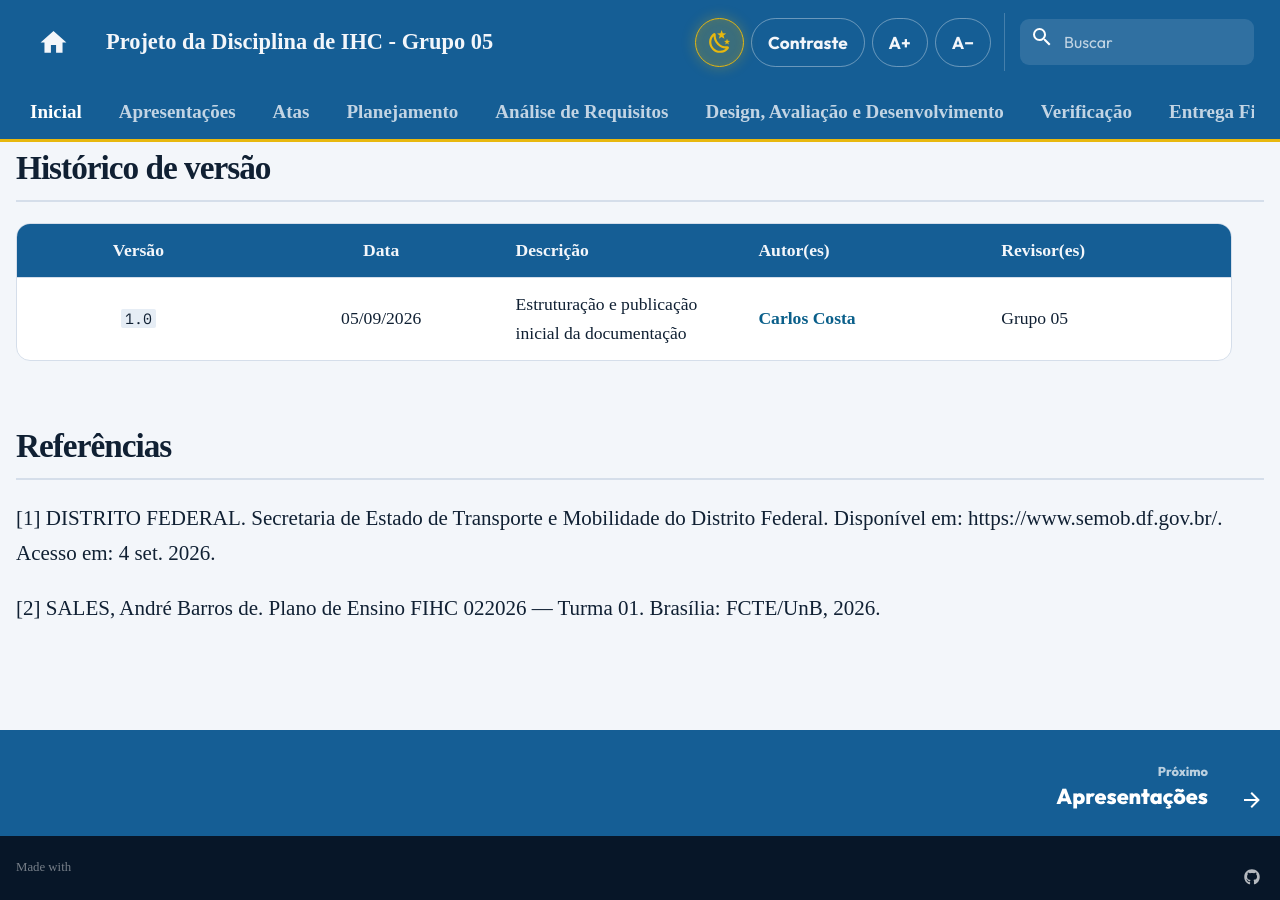
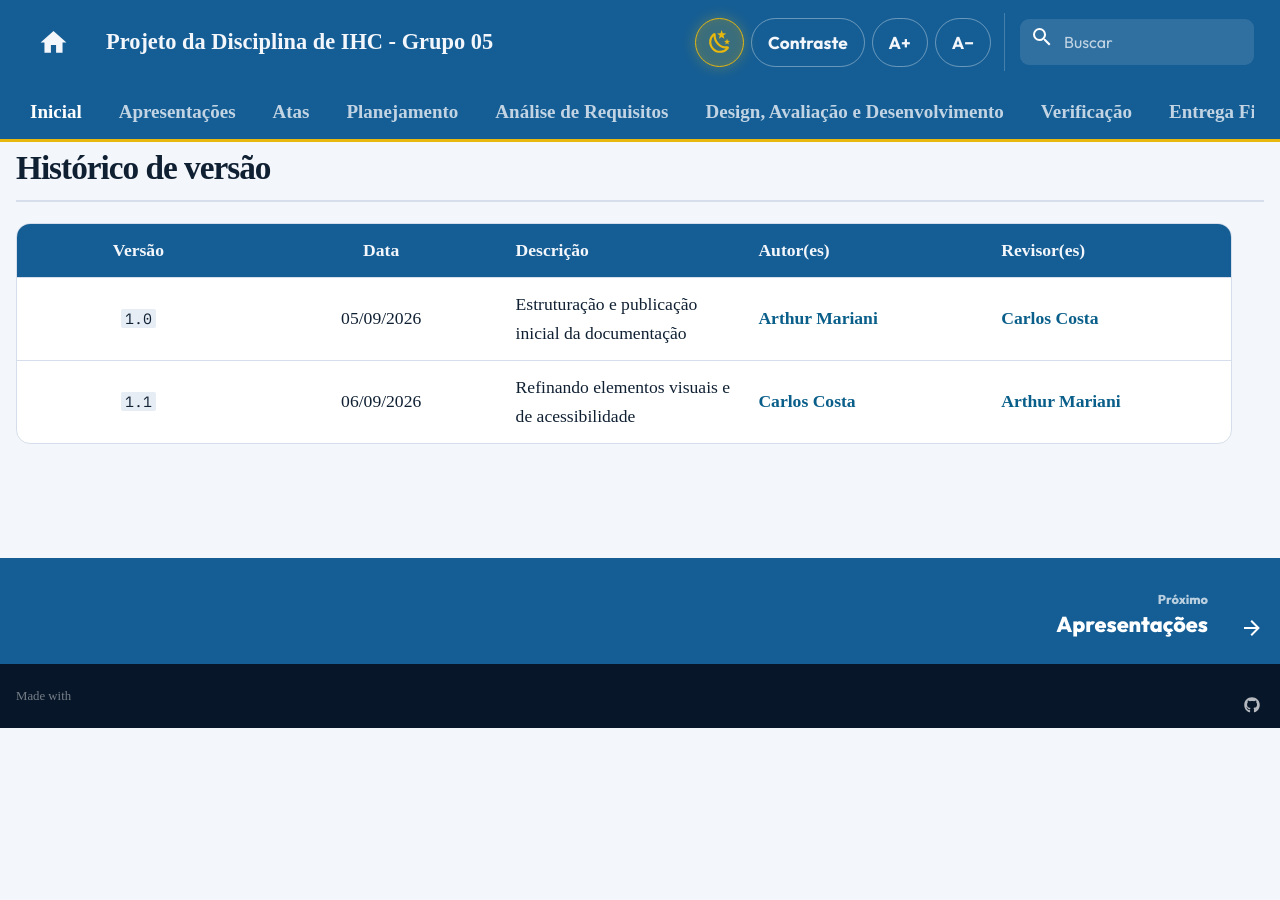
Before and after one commit to Interacao-Humano-Computador/2026.2-Grupo05, an MkDocs documentation site: the page built from docs/index.md, in a window 1280 px wide and 900 px high, scrolled down 1727 px. Built offline with MkDocs 1.6.1 and Material for MkDocs 9.7.7, drawn with Linux system fonts in a browser that asks for light colours; comment, search, counter and statistics services are not loaded; after the commit the page ends 2455 px from its top, so only the background shows below that.

Commit message:
docs: atualiza histórico de versão com a v1.1

```diff
--- a/docs/index.md
+++ b/docs/index.md
@@ -97,10 +97,5 @@ Ressalta-se que este projeto possui **finalidade estritamente acadêmica**, dese
 
 | Versão | Data | Descrição | Autor(es) | Revisor(es) |
 | :---: | :---: | --- | --- | --- |
-| `1.0` | 05/09/2026 | Estruturação e publicação inicial da documentação | [Carlos Costa](https://github.com/carloshfgit) | Grupo 05 |
-
-## Referências
-
-[1] DISTRITO FEDERAL. Secretaria de Estado de Transporte e Mobilidade do Distrito Federal. Disponível em: https://www.semob.df.gov.br/. Acesso em: 4 set. 2026.
-
-[2] SALES, André Barros de. Plano de Ensino FIHC 022026 — Turma 01. Brasília: FCTE/UnB, 2026.
+| `1.0` | 05/09/2026 | Estruturação e publicação inicial da documentação | [Arthur Mariani](https://github.com/arthur-mariani) | [Carlos Costa](https://github.com/carloshfgit) |
+| `1.1` | 06/09/2026 | Refinando elementos visuais e de acessibilidade | [Carlos Costa](https://github.com/carloshfgit) | [Arthur Mariani](https://github.com/arthur-mariani) |
```
